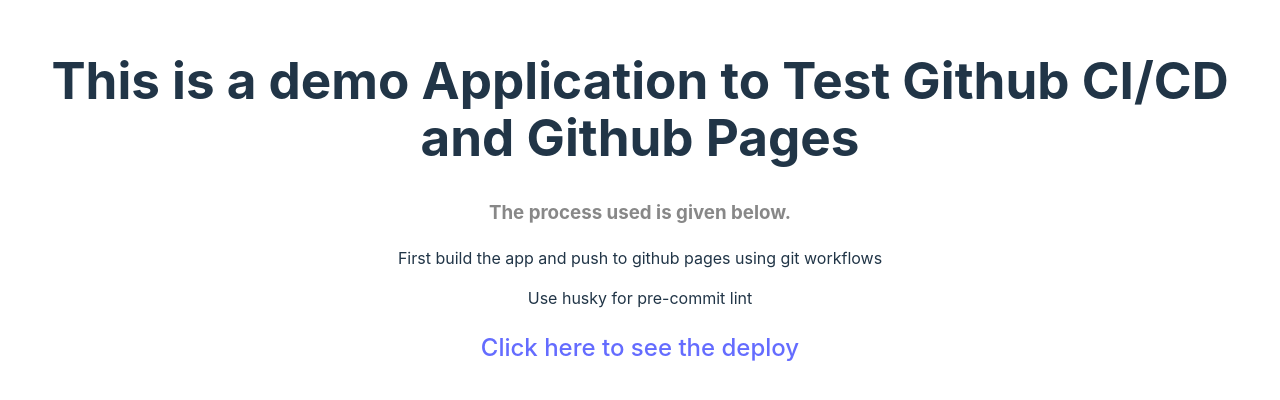
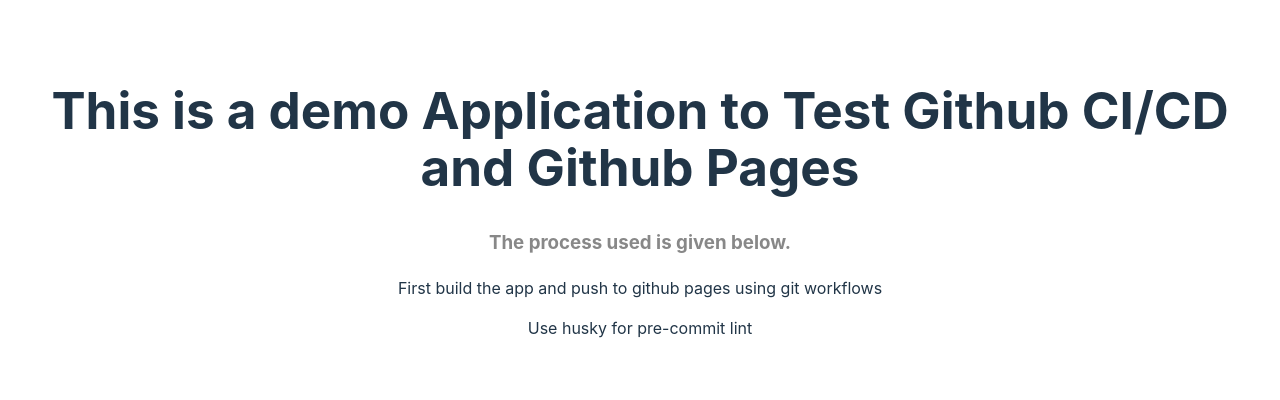
Before and after one commit to kazikhaledsaif/react-app-ci-cd, a React (Vite) app: page / in a window 1280 px wide. Shown: the part 198-598 px from the top of the page. Built offline with nearby package versions, Linux system fonts and the light colour scheme.

Commit message:
feat: added readme

```diff
--- a/src/App.jsx
+++ b/src/App.jsx
@@ -7,11 +7,6 @@
       <h3 className="read-the-docs">The process used is given below.</h3>
       <p>First build the app and push to github pages using git workflows</p>
       <p>Use husky for pre-commit lint</p>
-      <h2>
-        <a href="https://kazikhaledsaif.github.io/react-app-ci-cd-gitpages/">
-          Click here to see the deploy
-        </a>
-      </h2>
     </>
   )
 }
```
Also changed, not shown: 1 other file (tests, documents, lock files or other folders).
